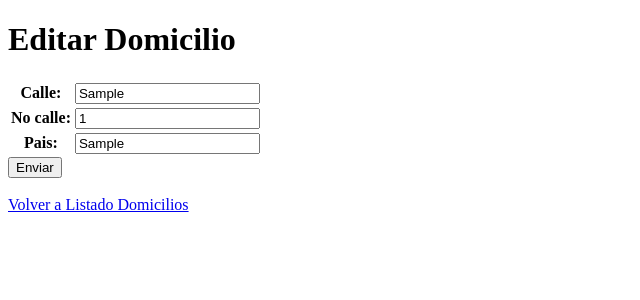
After one commit to aaco88/personas3_django, a Django app: page /editar_domicilio/1 in a window 1280 px wide. The commit adds this page. Shown: the top 300 px of the page, without its empty margins (0-640 px from the left). Run offline with Django 4.2, Linux system fonts and the light colour scheme; tables that the repository leaves empty hold one stand-in row (values such as "Sample post").

Commit message:
Editar domicilio, terminado

```diff
--- /dev/null
+++ b/sap/domicilios/templates/domicilio/editar.html
@@ -0,0 +1,21 @@
+<!DOCTYPE html>
+<html lang="en">
+<head>
+    <meta charset="UTF-8">
+    <title>Editar</title>
+</head>
+<body>
+<h1>Editar Domicilio</h1>
+<div>
+  <form method="POST">
+      <table>
+          {{fDomicilio}}
+      </table>
+      <button type="submit">Enviar</button>
+      {% csrf_token %}
+  </form>
+</div>
+<br>
+<a href="{% url 'index2' %}">Volver a Listado Domicilios</a>
+</body>
+</html>
--- a/sap/domicilios/views.py
+++ b/sap/domicilios/views.py
@@ -22,3 +22,15 @@ def agregarDomicilio(request):
     else:
         formaDomicilio = DomicilioForm()
     return render(request, 'domicilio/agregar.html', {'fDomicilio': formaDomicilio})
+
+
+def editarDomicilio(request, id):
+    editDomicilio = get_object_or_404(Domicilio, pk=id)
+    if request.method == 'POST':
+        formaDomicilio = DomicilioForm(request.POST, instance=editDomicilio)
+        if formaDomicilio.is_valid():
+            formaDomicilio.save()
+            return redirect('index2')
+    else:
+        formaDomicilio = DomicilioForm(instance=editDomicilio)
+    return render(request, 'domicilio/editar.html', {'fDomicilio': formaDomicilio})
--- a/sap/sap/urls.py
+++ b/sap/sap/urls.py
@@ -18,7 +18,7 @@ from django.urls import path
 
 from webapp.views import bienvenido, listadoDomicilios
 from personas.views import detallePersona, agregarPersona, editarPersona, eliminarPersona
-from domicilios.views import detalleDomicilio, agregarDomicilio
+from domicilios.views import detalleDomicilio, agregarDomicilio, editarDomicilio
 
 urlpatterns = [
     path('admin/', admin.site.urls),
@@ -30,5 +30,6 @@ urlpatterns = [
 
     path('listado_domicilios', listadoDomicilios, name='index2'),
     path('detalle_domicilio/<int:id>', detalleDomicilio),
-    path('agregar_domicilio', agregarDomicilio)
+    path('agregar_domicilio', agregarDomicilio),
+    path('editar_domicilio/<int:id>', editarDomicilio)
 ]
--- a/sap/webapp/templates/domicilio.html
+++ b/sap/webapp/templates/domicilio.html
@@ -30,7 +30,7 @@
                 <td>{{i.no_calle}}</td>
                 <td>{{i.pais}}</td>
                 <td><a href="detalle_domicilio/{{i.id}}">Detalle</a></td>
-                <td></td>
+                <td><a href="editar_domicilio/{{i.id}}">Editar</a></td>
                 <td></td>
             </tr>
             {% endfor %}
```
